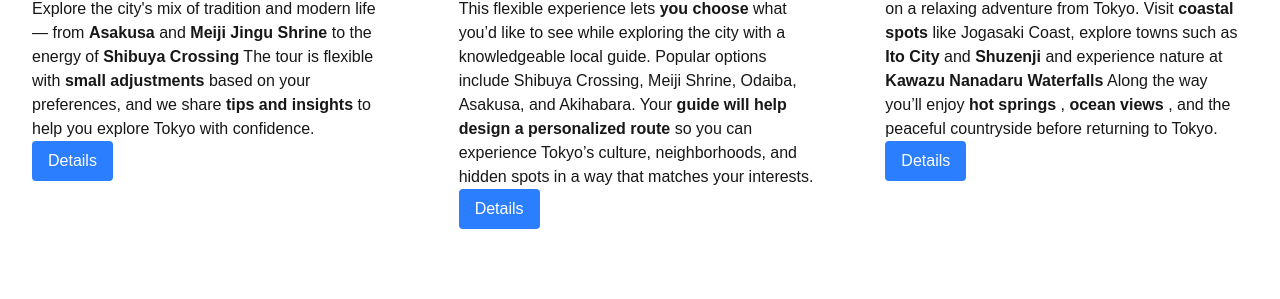
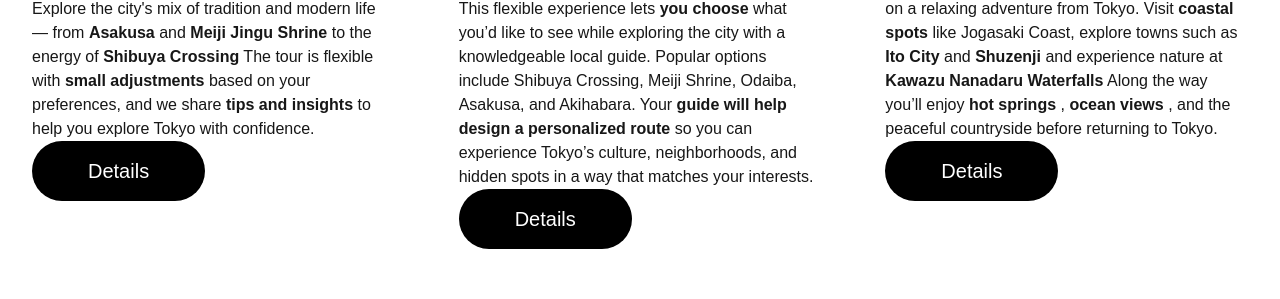
Before and after one commit to ObludaNo1/tokyo-adventure-tours, a Next.js app in the folder apps/web/: page / in a window 1280 px wide. Shown: the part 1312-1611 px from the top of the page. Built offline with nearby package versions, Linux system fonts and the light colour scheme.

Commit message:
Improved buttons and their visuals

```diff
--- a/apps/web/components/button.tsx
+++ b/apps/web/components/button.tsx
@@ -2,22 +2,32 @@
 export type ButtonSize = "small" | "medium" | "large";
 
 export type ButtonProps = {
-  type?: ButtonType;
-  size?: ButtonSize;
-  onClick: () => void;
-  children: React.ReactNode;
+  readonly type?: ButtonType;
+  readonly size?: ButtonSize;
+  readonly onClick?: () => void;
+  readonly children?: React.ReactNode;
+};
+
+const typeClasses: Record<ButtonType, string> = {
+  primary: "bg-black text-white hover:bg-zinc-800",
+  secondary: "bg-zinc-200 text-black hover:bg-zinc-300",
+};
+
+const sizeClasses: Record<ButtonSize, string> = {
+  small: "px-8 py-3 text-lg",
+  medium: "px-14 py-4 text-xl",
+  large: "px-20 py-6 text-2xl",
 };
 
 export default function Button({
   children,
   onClick,
-}: Readonly<{
-  children: React.ReactNode;
-  onClick?: () => void;
-}>) {
+  type = "primary",
+  size = "medium",
+}: ButtonProps) {
   return (
     <button
-      className="px-4 py-2 bg-blue-500 text-white rounded hover:bg-blue-600 transition-colors"
+      className={`${sizeClasses[size]} ${typeClasses[type]} rounded-full transition-colors cursor-pointer`}
       onClick={onClick}
     >
       {children}
```
